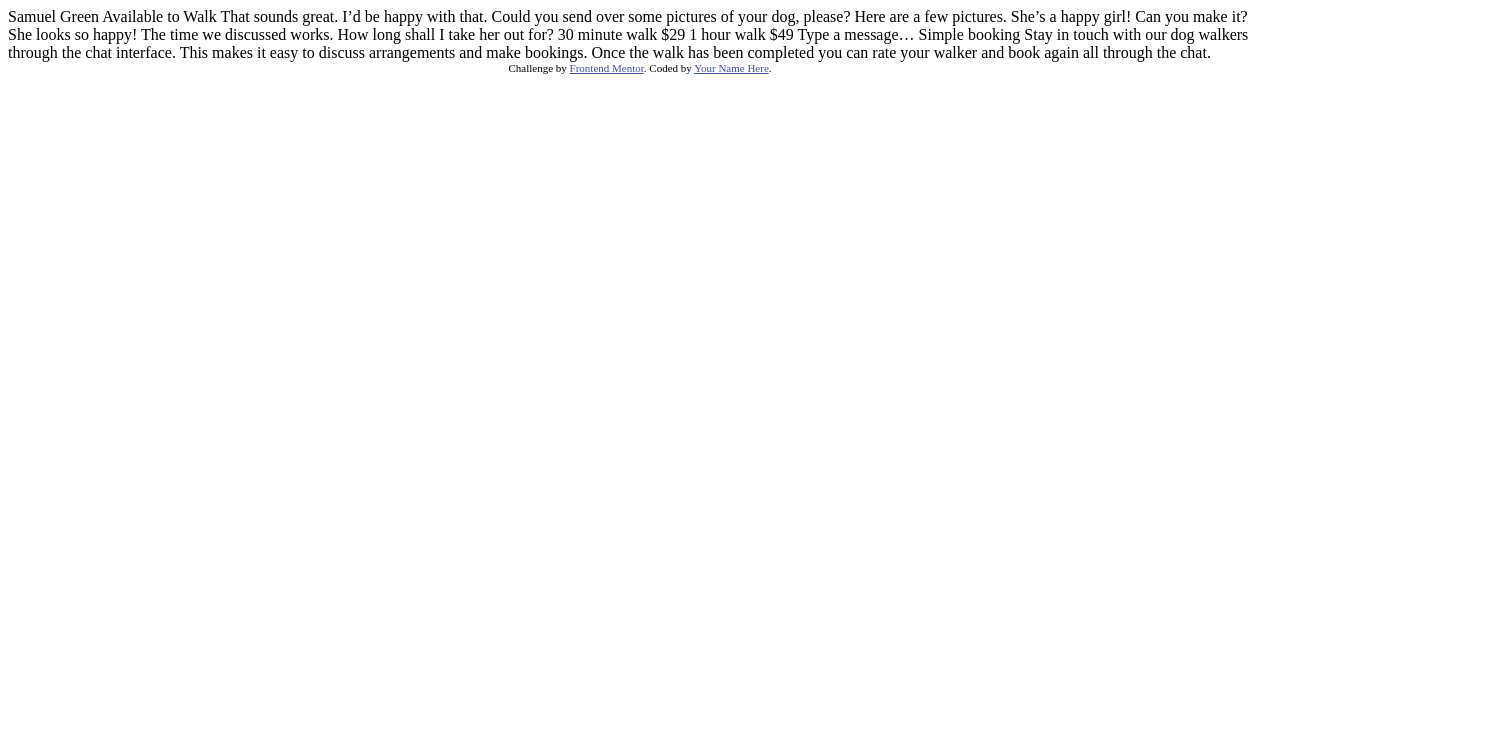
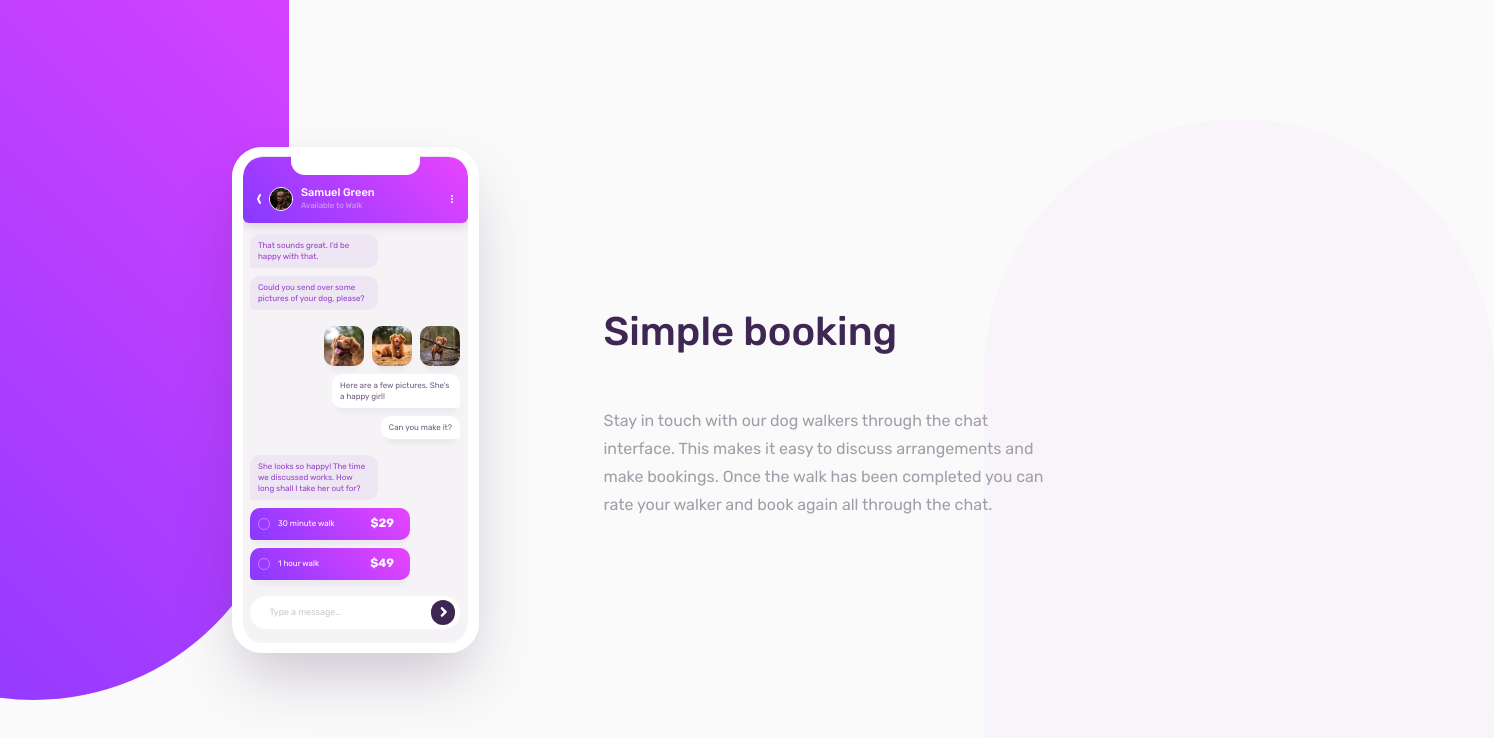
Before and after one commit to aaronrubinstein/chat-app, a plain HTML site: page index.html in a window 1280 px wide. Shown: the whole page, 1494 px wide, since content can reach past the window. Drawn offline with Linux system fonts and the light colour scheme.

Commit message:
Completed solution

```diff
--- a/index.html
+++ b/index.html
@@ -4,48 +4,74 @@
   <meta charset="UTF-8">
   <meta name="viewport" content="width=device-width, initial-scale=1.0"> <!-- displays site properly based on user's device -->
 
+  <link rel="stylesheet" href="style.css">
+  <link rel="preconnect" href="https://fonts.googleapis.com">
+  <link rel="preconnect" href="https://fonts.gstatic.com" crossorigin>
+  <link href="https://fonts.googleapis.com/css2?family=Rubik:wght@400;500;700&display=swap" rel="stylesheet">
   <link rel="icon" type="image/png" sizes="32x32" href="./images/favicon-32x32.png">
 
-  <title>Frontend Mentor | [Challenge Name Here]</title>
-
-  <!-- Feel free to remove these styles or customise in your own stylesheet 👍 -->
-  <style>
-    .attribution { font-size: 11px; text-align: center; }
-    .attribution a { color: hsl(228, 45%, 44%); }
-  </style>
+  <title>Chat App</title>
 </head>
 <body>
 
-  Samuel Green
-  Available to Walk
+  <main class="main-container">
 
-  That sounds great. I’d be happy with that.
+    <div class="bg-shape bg-shape-dark"></div>
+    <div class="bg-shape bg-shape-light"></div>
 
-  Could you send over some pictures of your dog, please?
+    <div class="app-container">
+      <div class="app-border"></div>
+      <div class="cutout"></div>
 
-  Here are a few pictures. She’s a happy girl!
+      <div class="header-bar">
+        <div class="header-content">
+          <svg width="4" height="10" viewBox="0 0 4 10" fill="none" xmlns="http://www.w3.org/2000/svg"><path d="M2.10557 0.552784C2.35256 0.0588057 2.95324 -0.141419 3.44721 0.105571C3.90591 0.334918 4.11131 0.869227 3.94056 1.33989L3.89443 1.44721L2.118 5L3.89443 8.55278C4.12377 9.01148 3.96751 9.56217 3.54851 9.83625L3.44721 9.89443C2.98852 10.1238 2.43783 9.96751 2.16374 9.54851L2.10557 9.44721L0.105573 5.44721C-0.0150818 5.2059 -0.0323182 4.92797 0.0538637 4.6762L0.105573 4.55278L2.10557 0.552784Z" fill="white"/></svg>
+          <img src="./images/avatar.jpg" alt="user avatar" class="avatar">
+          <div class="name-status">
+            <p class="name">Samuel Green</p>
+            <p class="status">Available to Walk</p>
+          </div>
+          <div class="overflow-menu">
+            <div class="dot"></div>
+          </div>
+        </div>
+      </div>
 
-  Can you make it?
+      <div class="received-message">That sounds great. I’d be happy with that.</div>
+      <div class="received-message">Could you send over some pictures of your dog, please?</div>
+      <div class="photo-container">
+        <img src="./images/dog-image-1.jpg" alt="puppy" class="dog-photo">
+        <img src="./images/dog-image-2.jpg" alt="puppy" class="dog-photo">
+        <img src="./images/dog-image-3.jpg" alt="puppy" class="dog-photo">
+      </div>
+      <div class="sent-message">Here are a few pictures. She’s a happy girl!</div>
+      <div class="sent-message last-sent-message">Can you make it?</div>
+      <div class="received-message">She looks so happy! The time we discussed works. How long shall I take her out for?</div>
+      <div class="walk-option">
+        <div class="circle"></div>
+        <span class="walk-length">30 minute walk</span>
+        <span class="price">$29</span>
+      </div>
+      <div class="walk-option">
+        <div class="circle"></div>
+        <span class="walk-length">1 hour walk</span>
+        <span class="price">$49</span>
+      </div>
+      <div class="message-input">
+        <span class="message-placeholder">Type a message...</span>
+        <div class="send-btn">
+          <svg width="7" height="10" viewBox="0 0 7 10" fill="none" xmlns="http://www.w3.org/2000/svg"><path d="M1.06419 0.464993C1.50167 0.028436 2.19006 -0.00514531 2.66614 0.364249L2.78047 0.464993L6.42125 4.09809C6.85873 4.53464 6.89238 5.22158 6.52221 5.69666L6.42125 5.81074L2.78047 9.44384C2.30653 9.91677 1.53813 9.91677 1.06419 9.44384C0.626713 9.00728 0.59306 8.32034 0.963236 7.84527L1.06419 7.73118L3.84588 4.95442L1.06419 2.17765C0.626713 1.74109 0.59306 1.05416 0.963236 0.579081L1.06419 0.464993Z" fill="white"/></svg>
+        </div>
+      </div>
 
-  She looks so happy! The time we discussed works. How long shall I take her out for?
+    </div>
 
-  30 minute walk
-  $29
+    <div class="content-container">
+      <h1>Simple booking</h1>
+      <p class="body-text">  Stay in touch with our dog walkers through the chat interface. This makes it easy to discuss arrangements and make bookings. Once the walk has been completed you can rate your walker and book again all through the chat.</p>
+    </div>
 
-  1 hour walk
-  $49
+  </main>
 
-  Type a message…
-
-  Simple booking
-
-  Stay in touch with our dog walkers through the chat interface. This makes it easy to
-  discuss arrangements and make bookings. Once the walk has been completed you can rate
-  your walker and book again all through the chat.
-
-  <div class="attribution">
-    Challenge by <a href="https://www.frontendmentor.io?ref=challenge" target="_blank">Frontend Mentor</a>.
-    Coded by <a href="#">Your Name Here</a>.
-  </div>
 </body>
 </html>
--- /dev/null
+++ b/style.css
@@ -0,0 +1,342 @@
+@import url('https://fonts.googleapis.com/css2?family=Rubik:wght@400;500;700&display=swap');
+
+html {
+    box-sizing: border-box;
+}
+*, *:before, *:after {
+    box-sizing: inherit;
+}
+
+p {
+    margin: 0;
+}
+
+body {
+    font-family: 'Rubik', sans-serif;
+    background: hsla(0, 0%, 98%, 1);
+    margin: 0;
+    min-height: 100vh;
+    display: flex;
+    justify-content: center;
+    align-items: center;
+    overflow-x: hidden;
+}
+
+.main-container {
+    max-width: 817px;
+    width: 100%;
+    margin: 0px 30px;
+    display: flex;
+    justify-content: space-between;
+    align-items: center;
+    position: relative;
+}
+
+.bg-shape {
+    height: 1018px;
+    width: 510px;
+    border-radius: 255px;
+    position: absolute;
+    background: linear-gradient(225deg, #E844FF 0%, #8739FF 100%);
+    z-index: -1;
+}
+
+.bg-shape-dark {
+    top: -466px;
+    left: -453px;
+}
+
+.bg-shape-light {
+    top: -29px;
+    right: -445px;
+    opacity: 0.03;
+}
+
+.app-container {
+    background: hsla(271, 16%, 96%, 1);
+    height: 505px;
+    min-width: 247px;
+    border-width: 9.5px 11px;
+    border-style: solid;
+    border-color: #FFF;
+    border-radius: 30px;
+    box-shadow: 0px 30px 60px -10px rgba(62, 39, 83, 0.251202);
+    position: relative;
+    display: flex;
+    flex-direction: column;
+    align-items: center;
+    gap: 8px;
+}
+
+.app-border {
+    height: 505px;
+    min-width: 247px;
+    border-width: 9.5px 11px;
+    border-style: solid;
+    border-color: #FFF;
+    border-radius: 30px;
+    position: absolute;
+    top: -9.5px;
+}
+
+.cutout {
+    width: 129px;
+    height: 19.5px;
+    border-radius: 0 0 14px 14px;
+    background: #FFF;
+    position: absolute;
+    top: -1px;
+}
+
+.header-bar {
+    background: linear-gradient(225deg, #E844FF 0%, #8739FF 100%);
+    height: 66px;
+    width: 100%;
+    border-radius: 20px 20px 6px 6px;
+    box-shadow: 0px 0px 13px rgba(62, 39, 83, 0.251202);
+    display: flex;
+    justify-content: center;
+    margin-bottom: 3px;
+}
+
+.header-content {
+    margin-top: 30px;
+    width: 196px;
+    height: 24px;
+    display: flex;
+    align-items: center;
+}
+
+.avatar {
+    height: 24px;
+    width: 24px;
+    border-radius: 50%;
+    border: 1px solid #FFF;
+    margin: 0px 8px;
+}
+
+.name-status {
+    margin-right: 76px;
+}
+
+.name {
+    font-size: 11px;
+    font-weight: 500;
+    line-height: 13.04px;
+    color: #FFF;
+    margin-bottom: 2px;
+}
+
+.status {
+    font-size: 8px;
+    font-weight: 400;
+    line-height: 9.48px;
+    color: hsla(276, 100%, 81%, 1);
+}
+
+.overflow-menu {
+    height: 8px;
+    width: 2px;
+    display: flex;
+    flex-direction: column;
+    justify-content: space-between;
+    align-items: center;
+}
+
+.dot {
+    content: '';
+    background: #FFF;
+    height: 2px;
+    width: 2px;
+    border-radius: 50%;
+}
+
+.overflow-menu::before {
+    content: '';
+    background: #FFF;
+    height: 2px;
+    width: 2px;
+    border-radius: 50%;
+}
+
+.overflow-menu::after {
+    content: '';
+    background: #FFF;
+    height: 2px;
+    width: 2px;
+    border-radius: 50%;
+}
+
+.received-message {
+    width: 128px;
+    padding: 6px 8px;
+    border-radius: 10px 10px 10px 4px;
+    background: hsla(276, 41%, 93%, 1);
+    color: hsla(276, 55%, 52%, 1);
+    font-size: 8px;
+    font-weight: 400;
+    line-height: 11px;
+    align-self: flex-start;
+    margin-left: 7.5px
+}
+
+.sent-message {
+    max-width: 128px;
+    padding: 6px 8px;
+    border-radius: 10px 10px 4px 10px;
+    background: #FFF;
+    color: hsla(271, 15%, 43%, 1);
+    font-size: 8px;
+    font-weight: 400;
+    line-height: 11px;
+    box-shadow: 0px 10px 5px -5px rgba(62, 39, 83, 0.045318);
+    align-self: flex-end;
+    margin-right: 7.5px;
+}
+
+.last-sent-message {
+    margin-bottom: 8px;
+}
+
+.photo-container {
+    width: 136px;
+    align-self: flex-end;
+    display: flex;
+    justify-content: space-between;
+    margin-top: 8px;
+    margin-right: 7.5px;
+}
+
+.dog-photo {
+    height: 40px;
+    width: 40px;
+    border-radius: 10px;
+    box-shadow: 0px 10px 5px -5px rgba(62, 39, 83, 0.045318);
+}
+
+.walk-option {
+    background: linear-gradient(225deg, #E844FF 0%, #8739FF 100%);
+    height: 32px;
+    width: 160px;
+    padding-left: 8px;
+    padding-right: 16px;
+    margin-left: 7.5px;
+    box-shadow: 0px 10px 5px -5px rgba(62, 39, 83, 0.045318);
+    border-radius: 10px 10px 10px 4px;
+    align-self: flex-start;
+    display: flex;
+    justify-content: flex-start;
+    align-items: center;
+}
+
+.circle {
+    height: 12px;
+    width: 12px;
+    background: transparent;
+    border: 1px solid hsla(289, 100%, 72%, 1);
+    border-radius: 50%;
+    margin-right: 8px
+}
+
+.walk-length {
+    font-size: 8px;
+    font-weight: 400;
+    line-height: 11px;
+    color: #FFF;
+}
+
+.price {
+    font-size: 12px;
+    font-weight: 700;
+    line-height: 11px;
+    color: #FFF;
+    margin-left: auto;
+}
+
+.message-input {
+    background: #FFF;
+    height: 33.91px;
+    width: calc(100% - 15px);
+    border-radius: 16.95px;
+    margin: 8px 7.5px 10px 7.5px;
+    display: flex;
+    justify-content: space-between;
+    align-items: center;
+}
+
+.message-placeholder {
+    font-size: 9px;
+    font-weight: 400;
+    line-height: 10.67px;
+    letter-spacing: -0.07px;
+    color: hsla(210, 7%, 79%, 1);
+    margin-left: 19.42px;
+}
+
+.send-btn {
+    width: 24.22px;
+    height: 24.22px;
+    border-radius: 50%;
+    background: hsla(271, 36%, 24%, 1);
+    margin-right: 4.73px;
+    display: grid;
+    place-items: center;
+
+}
+
+.content-container {
+    width: 445px;
+    display: flex;
+    flex-direction: column;
+    justify-content: center;
+    align-items: flex-start;
+    gap: 24px;
+}
+
+h1 {
+    font-size: 40px;
+    font-weight: 500;
+    line-height: 47.4px;
+    color: hsla(271, 36%, 24%, 1);
+}
+
+p.body-text {
+    font-size: 16px;
+    font-weight: 400;
+    line-height: 28px;
+    color: hsla(271, 7%, 64%, 1);
+}
+
+@media (max-width: 780px) {
+
+    .main-container {
+        height: 808px;
+        max-width: 311px;
+        width: 100%;
+        margin: 0px 32px;
+        display: flex;
+        flex-direction: column;
+        justify-content: space-between;
+        align-items: center;
+        position: relative;
+    }
+
+    .content-container {
+        width: 311px;
+    }
+
+    .bg-shape-dark {
+        top: -573px;
+        left: -354px;
+    }
+
+    .bg-shape-light {
+        top: 363px;
+        right: -355px;
+        opacity: 0.03;
+    }
+
+    p.body-text {
+        text-align: center;
+    }
+}
```
Also changed, not shown: solution/desktop.jpg (added), solution/mobile.jpg (added), 1 other file.
